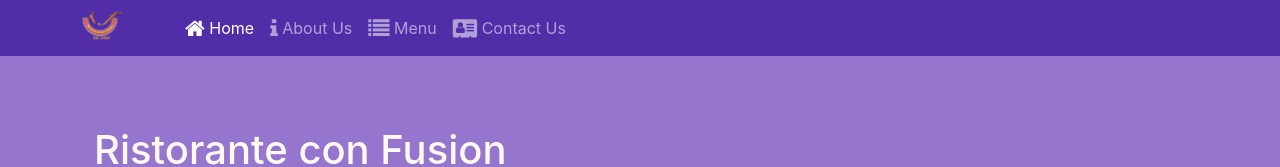
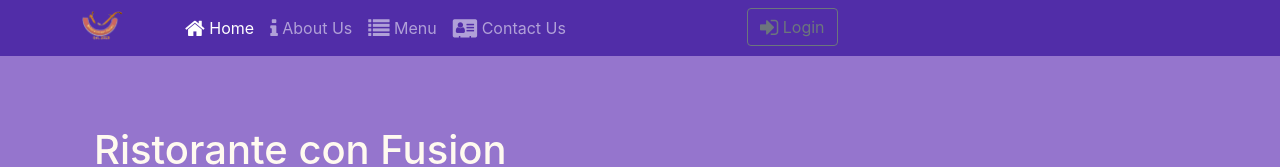
Before and after one commit to thankGodItsWednesday/psychic-invention, a React (Create React App) app: page /home in a window 1280 px wide. Shown: the top 167 px of the page. Built offline with nearby package versions, Linux system fonts and the light colour scheme.

Commit message:
Uncontrolled Form

```diff
--- a/src/App.css
+++ b/src/App.css
@@ -35,3 +35,12 @@
 ul {
     list-style-type: none;
 }
+
+.modal-title, .form-label {
+    color: black;
+}
+
+#LoginButton {
+    align-content: self;
+
+}
--- a/src/components/HeaderComponent.js
+++ b/src/components/HeaderComponent.js
@@ -1,5 +1,6 @@
 import React, { Component } from 'react';
-import { Navbar, NavbarBrand, Fade, Nav, NavbarToggler, Collapse, NavItem } from 'reactstrap';
+import { Navbar, NavbarBrand, Fade, Nav, NavbarToggler, Collapse, NavItem,
+    Button, Modal, ModalHeader, ModalBody, FormGroup, Label, Input, Form } from 'reactstrap';
 import { NavLink } from 'react-router-dom';
 
 class Header extends Component {
@@ -7,15 +8,33 @@
     constructor(props) {
         super(props);
         this.state = {
-            isNavOpen: true
+            isNavOpen: true,
+            isModalOpen: false
         };
         this.toggleNav = this.toggleNav.bind(this);
+        this.toggleModal = this.toggleModal.bind(this);
+        this.handleLogin = this.handleLogin.bind(this);
     }
 
     toggleNav() {
         this.setState({
             isNavOpen: !this.state.isNavOpen
         });
+    }
+
+    toggleModal() {
+        this.setState({
+            isModalOpen: !this.state.isModalOpen
+        });
+
+    }
+
+    handleLogin(event) {
+        this.toggleModal();
+        alert("Username: " + this.username.value + " Password: " + this.password.value
+        + " Remember: " + this.remember.checked);
+        event.preventDefault();
+
     }
 
     render() {
@@ -53,6 +72,15 @@
                                     </Nav>
                                 </Collapse>
                             </div>
+                            <div className='col-12 col-md-4'>
+                                <Nav navbar>
+                                    <NavItem>
+                                        <Button outline onClick={this.toggleModal} id="LoginButton">
+                                            <span className='fa fa-sign-in fa-lg'></span> Login
+                                         </Button>
+                                    </NavItem>
+                                </Nav>
+                            </div>
                         </div>
                     </div>
                 </Navbar>
@@ -66,6 +94,29 @@
                     </div>
                 </div>
                 </Fade>
+                <Modal isOpen={this.state.isModalOpen} toggle={this.toggleModal}>
+                    <ModalHeader toggle={this.toggleModal}>Login</ModalHeader>
+                    <ModalBody>
+                        <Form onSubmit={this.handleLogin}>
+                            <FormGroup>
+                                <Label htmlFor='username'>Username</Label>
+                                <Input type='text' id="useraname" name='username' innerRef={(input) => this.username = input}/>
+                            </FormGroup>
+                            <FormGroup>
+                                <Label htmlFor='password'>Password</Label>
+                                <Input type='password' id="password" name='password' innerRef={(input) => this.password = input}/>
+                            </FormGroup>
+                            <FormGroup  check>
+                                <Label check>
+                                    <Input type='checkbox' name='remember' innerRef={(input) => this.remember = input}/>
+                                    Remember Me
+                                </Label>
+                            </FormGroup>
+                            <Button type='submit' value="submit" color="primary">Login</Button>
+                        </Form>
+
+                    </ModalBody>
+                </Modal>
             </div>
         );
     }
```
